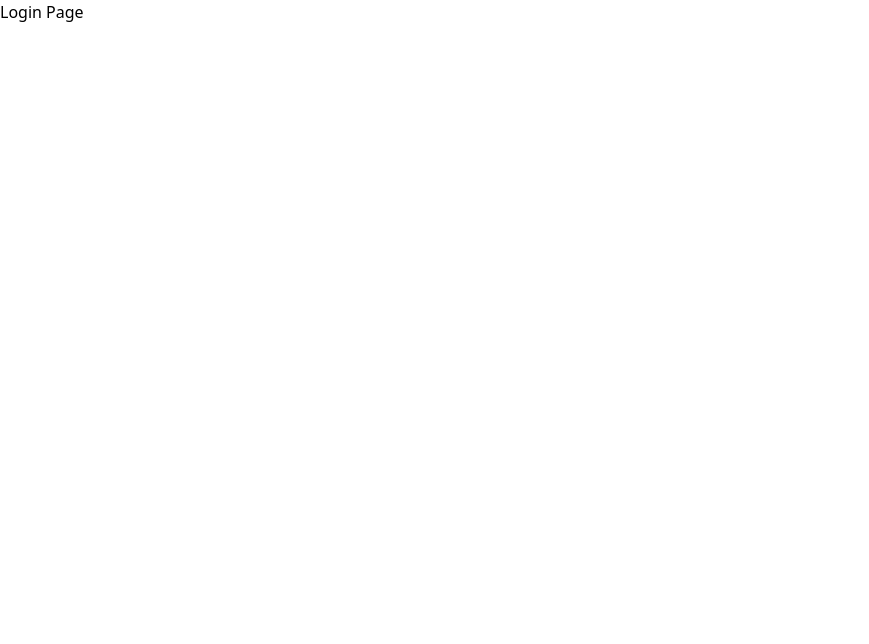
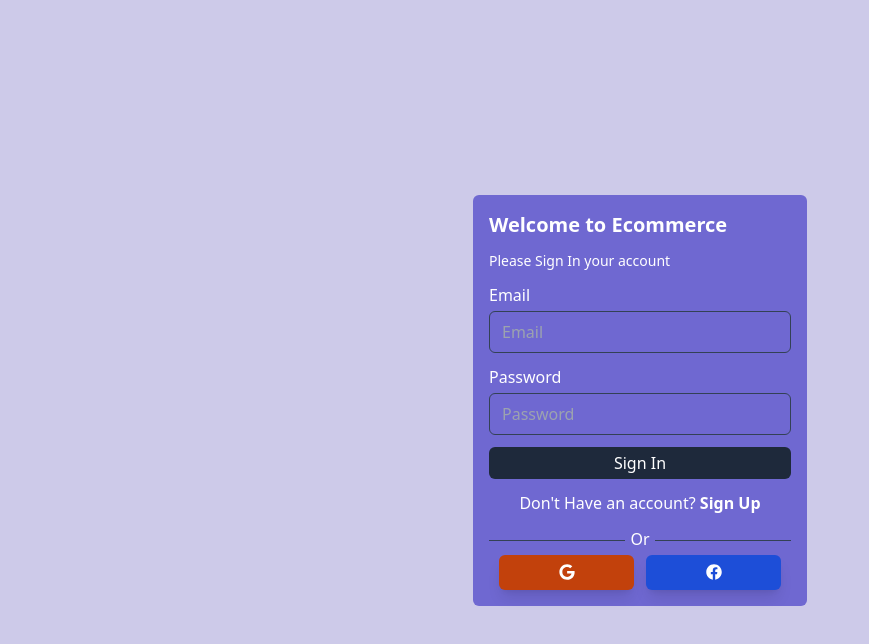
Before and after one commit to plasante/Ecommerce, a React (Create React App) app: page /login in a window 1280 px wide. Shown: the top 644 px of the page, without its empty margins (0-869 px from the left). Built offline with nearby package versions, Linux system fonts and the light colour scheme.

Commit message:
On peut naviguer de /login a /register

```diff
--- a/src/index.js
+++ b/src/index.js
@@ -1,4 +1,4 @@
-import React, {lazy} from 'react';
+import React, {lazy, Suspense} from 'react';
 import ReactDOM from 'react-dom/client';
 import './index.css';
 import {BrowserRouter} from "react-router-dom";
@@ -8,6 +8,8 @@
 const root = ReactDOM.createRoot(document.getElementById('root'));
 root.render(
     <BrowserRouter>
-        <App/>
+        <Suspense>
+            <App/>
+        </Suspense>
     </BrowserRouter>
 );
--- a/src/views/auth/Login.jsx
+++ b/src/views/auth/Login.jsx
@@ -1,11 +1,57 @@
 import React from 'react';
+import {Link} from "react-router-dom";
+import {FaGoogle} from 'react-icons/fa';
+import {FaFacebook} from 'react-icons/fa';
 
 const Login = () => {
-  return (
-      <div>
-        <h1>Login Page</h1>
-      </div>
-  );
+    return (
+        <div className={'min-w-screen min-h-screen bg-[#cdcae9] flex justify-center items-center'}>
+            <div className={'w-[350px] text-[#ffffff] p-2'}>
+                <div className={'bg-[#6f68d1] p-4 rounded-md'}>
+                    <h2 className={'text-xl mb-3 font-bold'}>Welcome to Ecommerce</h2>
+                    <p className={'text-sm mb-3 font-medium'}>Please Sign In your account</p>
+                    <form>
+                        <div className={'flex flex-col w-full gap-1 mb-3'}>
+                            <label htmlFor="email">Email</label>
+                            <input
+                                className={'px-3 py-2 outline-none border border-slate-700 bg-transparent rounded-md '}
+                                type={'text'} name={'email'} placeholder={'Email'} id={'email'} required/>
+                        </div>
+                        <div className={'flex flex-col w-full gap-1 mb-3'}>
+                            <label htmlFor="password">Password</label>
+                            <input
+                                className={'px-3 py-2 outline-none border border-slate-700 bg-transparent rounded-md '}
+                                type={'password'} name={'password'} placeholder={'Password'} id={'password'} required/>
+                        </div>
+                        <button
+                            className={'bg-slate-800 w-full hover:shadow-blue-300/50 hover:shadow-lg text-white rounded-md py-1 mb-3'}>Sign
+                            In
+                        </button>
+                        <div className={'flex items-center mb-3 gap-3 justify-center'}>
+                            <p>Don't Have an account? <Link className={'font-bold'} to={'/register'}>Sign Up</Link></p>
+                        </div>
+                        <div className={'w-full flex justify-center items-center mt-3'}>
+                            <div className={'w-[45%] bg-slate-700 h-[1px]'}></div>
+                            <div className={'w-[10%] flex justify-center items-center'}>
+                                <span className={'pb-1'}>Or</span>
+                            </div>
+                            <div className={'w-[45%] bg-slate-700 h-[1px]'}></div>
+                        </div>
+                        <div className={'flex justify-center items-center gap-3'}>
+                            <div
+                                className={'w-[135px] h-[35px] flex rounded-md bg-orange-700 shadow-lg hover:shadow-orange-700/50 justify-center cursor-pointer items-center overflow-hidden '}>
+                                <span><FaGoogle/></span>
+                            </div>
+                            <div
+                                className={'w-[135px] h-[35px] flex rounded-md bg-blue-700 shadow-lg hover:shadow-blue-700/50 justify-center cursor-pointer items-center overflow-hidden '}>
+                                <span><FaFacebook/></span>
+                            </div>
+                        </div>
+                    </form>
+                </div>
+            </div>
+        </div>
+    );
 };
 
 export default Login;
--- a/src/views/auth/Register.jsx
+++ b/src/views/auth/Register.jsx
@@ -40,7 +40,7 @@
                             Up
                         </button>
                         <div className={'flex items-center mb-3 gap-3 justify-center'}>
-                            <p>Already Have an account? <Link className={'font-bold'} to={'./login'}>Sign In</Link></p>
+                            <p>Already Have an account? <Link className={'font-bold'} to={'/login'}>Sign In</Link></p>
                         </div>
                         <div className={'w-full flex justify-center items-center mt-3'}>
                             <div className={'w-[45%] bg-slate-700 h-[1px]'}></div>
```
